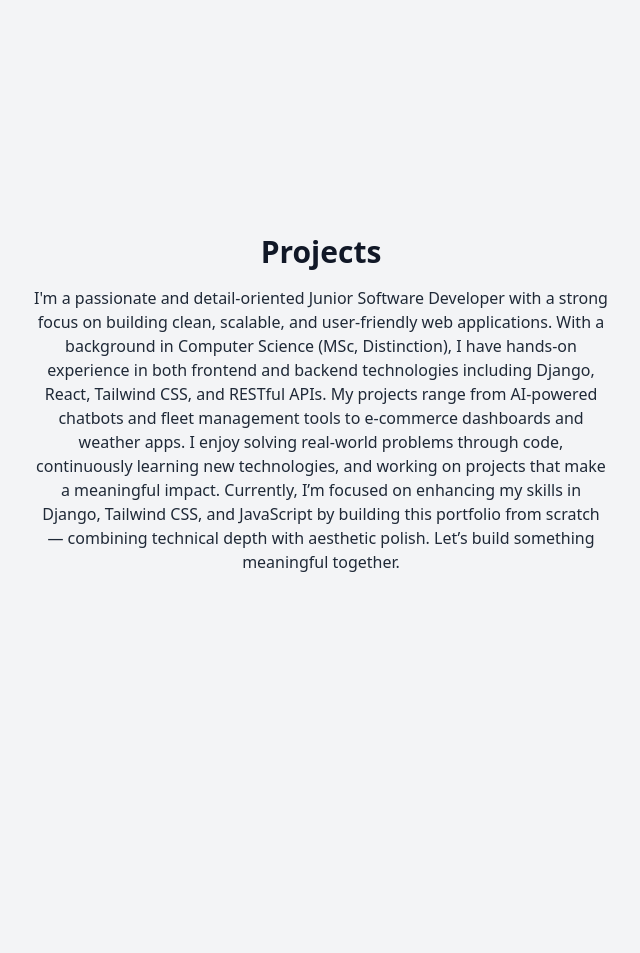
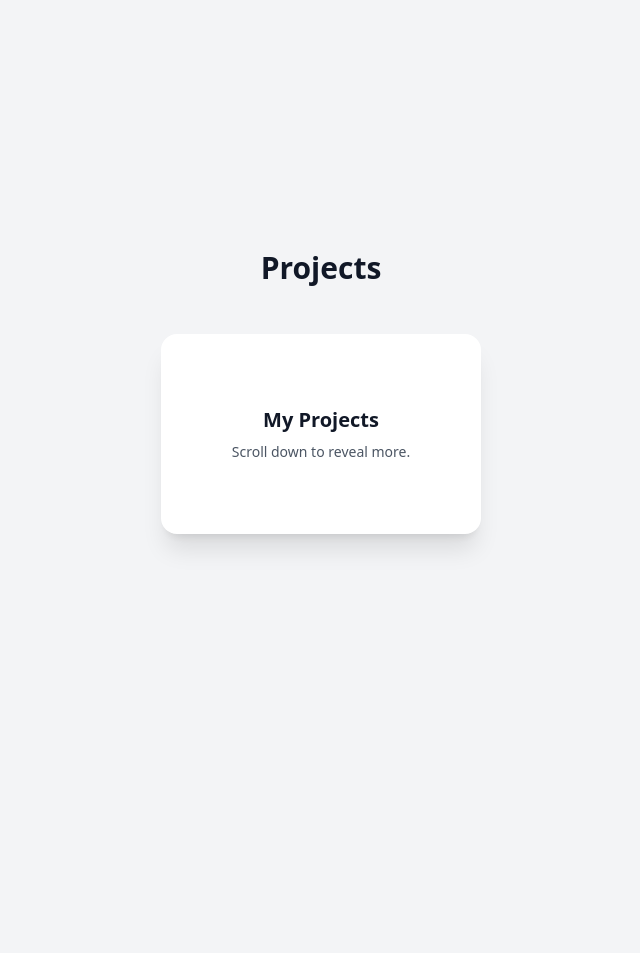
Before and after one commit to umutsarperuzun/my_portfolio_project, a Django app: page / in a window 1280 px wide. Shown: the part 1446-2399 px from the top of the page, without its empty margins (319-959 px from the left). Run offline with Django 5.2, Linux system fonts and the light colour scheme; some libraries are stand-ins or nearby versions.

Commit message:
Replace placeholder project section with animated entry card

```diff
--- a/portfolio/templates/portfolio/home.html
+++ b/portfolio/templates/portfolio/home.html
@@ -179,32 +179,22 @@
     </div>
   </div>
 </section>
-<section
-  id="projects"
-  class="min-h-screen bg-gray-100 dark:bg-gray-900 py-20 scroll-mt-32"
->
-  <div class="reveal-manual will-change-transform" data-section="projects">
-    <h2 class="text-3xl font-bold text-center text-gray-900 dark:text-white">
-      Projects
-    </h2>
-    <p
-      class="text-center mt-4 max-w-xl mx-auto text-gray-800 dark:text-gray-300"
+
+<section id="projects" class="relative min-h-screen bg-gray-100 dark:bg-gray-900 py-24 scroll-mt-32 overflow-hidden">
+  <h2 class="text-3xl font-bold text-center text-gray-900 dark:text-white mb-12">Projects</h2>
+
+  <div class="flex justify-center items-center relative z-10">
+    <!-- Ana kart -->
+    <div
+      id="main-project-card"
+      class="w-[320px] h-[200px] bg-white dark:bg-zinc-800 text-gray-900 dark:text-white rounded-2xl shadow-xl flex flex-col justify-center items-center text-center transition-transform duration-500 will-change-transform"
     >
-      I'm a passionate and detail-oriented Junior Software Developer with a
-      strong focus on building clean, scalable, and user-friendly web
-      applications. With a background in Computer Science (MSc, Distinction), I
-      have hands-on experience in both frontend and backend technologies
-      including Django, React, Tailwind CSS, and RESTful APIs. My projects range
-      from AI-powered chatbots and fleet management tools to e-commerce
-      dashboards and weather apps. I enjoy solving real-world problems through
-      code, continuously learning new technologies, and working on projects that
-      make a meaningful impact. Currently, I’m focused on enhancing my skills in
-      Django, Tailwind CSS, and JavaScript by building this portfolio from
-      scratch — combining technical depth with aesthetic polish. Let’s build
-      something meaningful together.
-    </p>
+      <h3 class="text-xl font-semibold mb-2">My Projects</h3>
+      <p class="text-sm text-gray-600 dark:text-gray-300 max-w-xs">Scroll down to reveal more.</p>
+    </div>
   </div>
 </section>
+
 
 <section
   id="blog"
--- a/theme/static/css/dist/styles.css
+++ b/theme/static/css/dist/styles.css
@@ -900,6 +900,14 @@
   margin-top: 1rem;
 }
 
+.mb-12 {
+  margin-bottom: 3rem;
+}
+
+.mb-2 {
+  margin-bottom: 0.5rem;
+}
+
 .block {
   display: block;
 }
@@ -962,6 +970,14 @@
 
 .h-screen {
   height: 100vh;
+}
+
+.h-\[200px\] {
+  height: 200px;
+}
+
+.h-\[220px\] {
+  height: 220px;
 }
 
 .max-h-0 {
@@ -1017,6 +1033,14 @@
   width: 100%;
 }
 
+.w-\[320px\] {
+  width: 320px;
+}
+
+.w-\[360px\] {
+  width: 360px;
+}
+
 .min-w-\[200\%\] {
   min-width: 200%;
 }
@@ -1035,6 +1059,10 @@
 
 .max-w-xl {
   max-width: 36rem;
+}
+
+.max-w-xs {
+  max-width: 20rem;
 }
 
 .border-collapse {
@@ -1217,6 +1245,10 @@
   border-radius: 0.375rem;
 }
 
+.rounded-2xl {
+  border-radius: 1rem;
+}
+
 .border {
   border-width: 1px;
 }
@@ -1395,6 +1427,11 @@
   padding-bottom: 5rem;
 }
 
+.py-24 {
+  padding-top: 6rem;
+  padding-bottom: 6rem;
+}
+
 .text-left {
   text-align: left;
 }
@@ -1437,6 +1474,16 @@
   line-height: 1rem;
 }
 
+.text-sm {
+  font-size: 0.875rem;
+  line-height: 1.25rem;
+}
+
+.text-base {
+  font-size: 1rem;
+  line-height: 1.5rem;
+}
+
 .font-bold {
   font-weight: 700;
 }
@@ -1497,6 +1544,18 @@
 .shadow-md {
   --tw-shadow: 0 4px 6px -1px rgb(0 0 0 / 0.1), 0 2px 4px -2px rgb(0 0 0 / 0.1);
   --tw-shadow-colored: 0 4px 6px -1px var(--tw-shadow-color), 0 2px 4px -2px var(--tw-shadow-color);
+  box-shadow: var(--tw-ring-offset-shadow, 0 0 #0000), var(--tw-ring-shadow, 0 0 #0000), var(--tw-shadow);
+}
+
+.shadow-xl {
+  --tw-shadow: 0 20px 25px -5px rgb(0 0 0 / 0.1), 0 8px 10px -6px rgb(0 0 0 / 0.1);
+  --tw-shadow-colored: 0 20px 25px -5px var(--tw-shadow-color), 0 8px 10px -6px var(--tw-shadow-color);
+  box-shadow: var(--tw-ring-offset-shadow, 0 0 #0000), var(--tw-ring-shadow, 0 0 #0000), var(--tw-shadow);
+}
+
+.shadow-2xl {
+  --tw-shadow: 0 25px 50px -12px rgb(0 0 0 / 0.25);
+  --tw-shadow-colored: 0 25px 50px -12px var(--tw-shadow-color);
   box-shadow: var(--tw-ring-offset-shadow, 0 0 #0000), var(--tw-ring-shadow, 0 0 #0000), var(--tw-shadow);
 }
 
@@ -1638,6 +1697,11 @@
   background-color: rgb(39 39 42 / var(--tw-bg-opacity, 1));
 }
 
+.dark\:bg-zinc-700:is([data-theme="dark"] *) {
+  --tw-bg-opacity: 1;
+  background-color: rgb(63 63 70 / var(--tw-bg-opacity, 1));
+}
+
 .dark\:from-gray-900:is([data-theme="dark"] *) {
   --tw-gradient-from: #111827 var(--tw-gradient-from-position);
   --tw-gradient-to: rgb(17 24 39 / 0) var(--tw-gradient-to-position);
```
